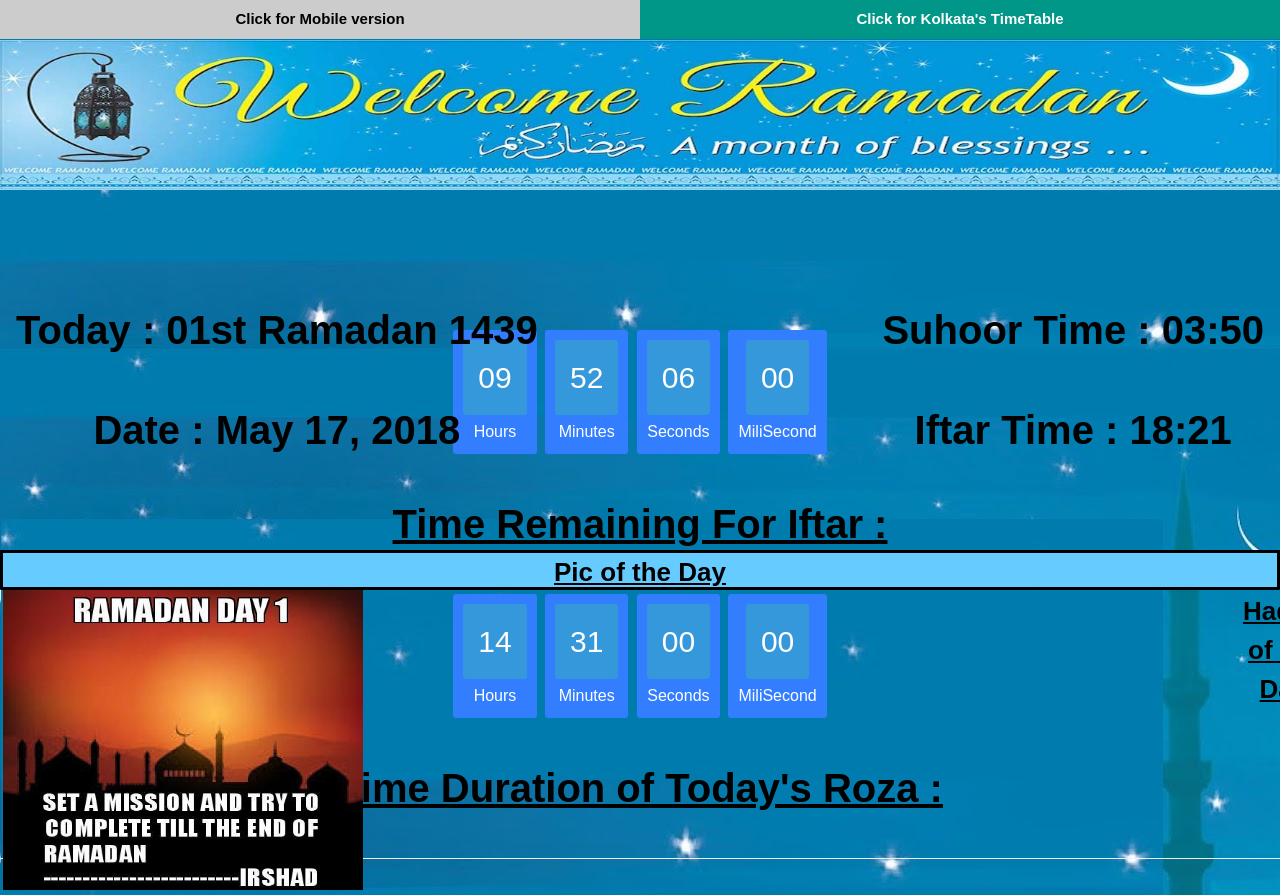
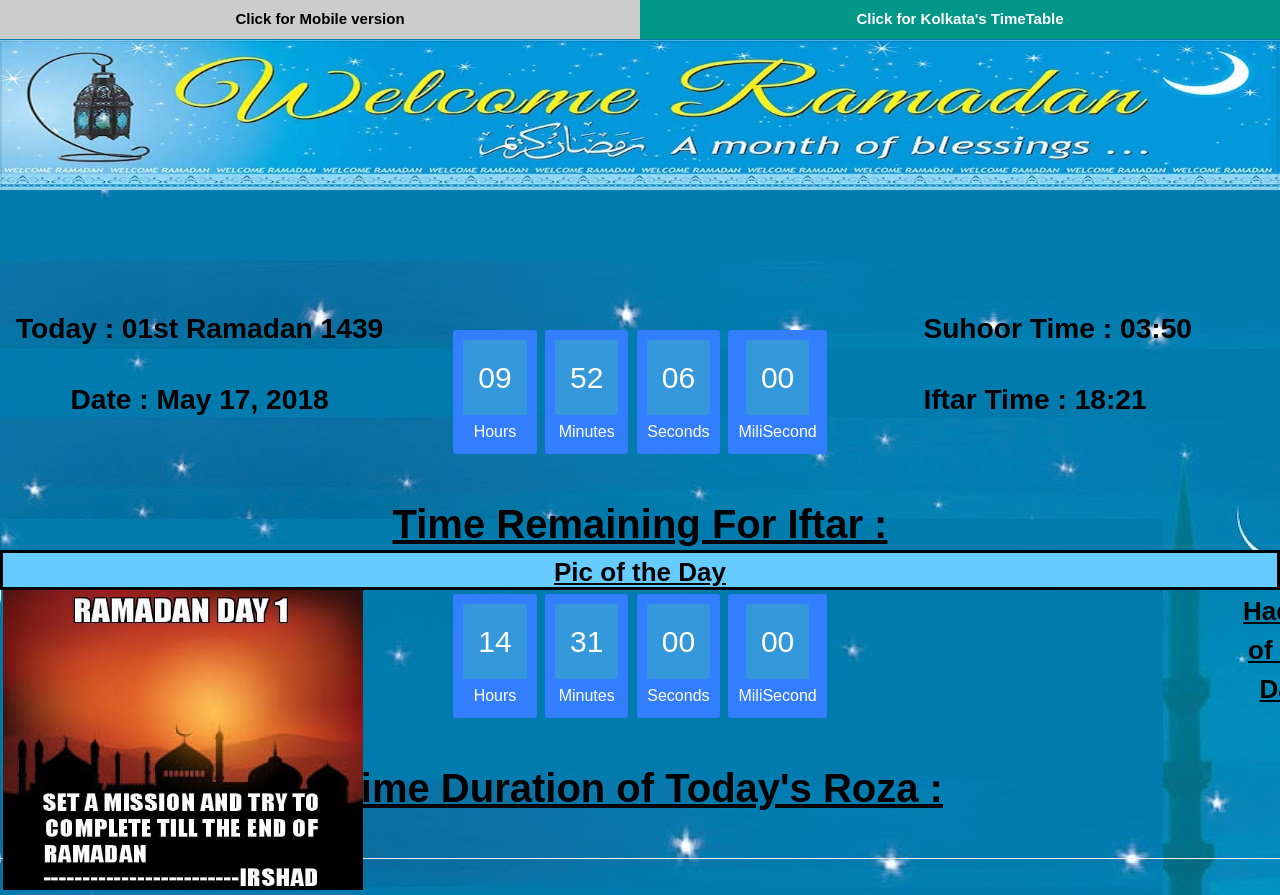
Before and after one commit to MdIrshadAli/Ramadan_BBSR, a plain HTML site: page index.html in a window 1280 px wide. Shown: the top 895 px of the page. Drawn offline with nearby package versions, Linux system fonts and the light colour scheme.

Commit message:
Update index.css

```diff
--- a/index.css
+++ b/index.css
@@ -50,10 +50,18 @@ td, th {
    border-color:black;
 }
 .topleft {
-	position: absolute;
-	top: 260px;
-	left: 16px;
-	font-size: 18px;
+    position: absolute;
+    top: 280px;
+    left: 16px;
+    font-size: 2vw;
+}
+#today{
+	text-align: center;
+    font-size: 2.2vw;
+}
+#date{
+	text-align: center;
+    font-size: 2.2vw;
 }
 #picleft{
 	border-radius: 3px;
@@ -85,10 +93,18 @@ td, th {
 }
 
 .topright {
-	position: absolute;
-	top: 260px;
-	right: 16px;
-	font-size: 18px;
+	 position: absolute;
+    top: 280px;
+    right: 88px;
+    font-size: 18px;
+}
+#suhoor{
+	text-align: center;
+    font-size: 2.2vw;
+}
+#iftar{
+	text-align: left;
+    font-size: 2.2vw;
 }
 
 tr:nth-child(even) {
```
